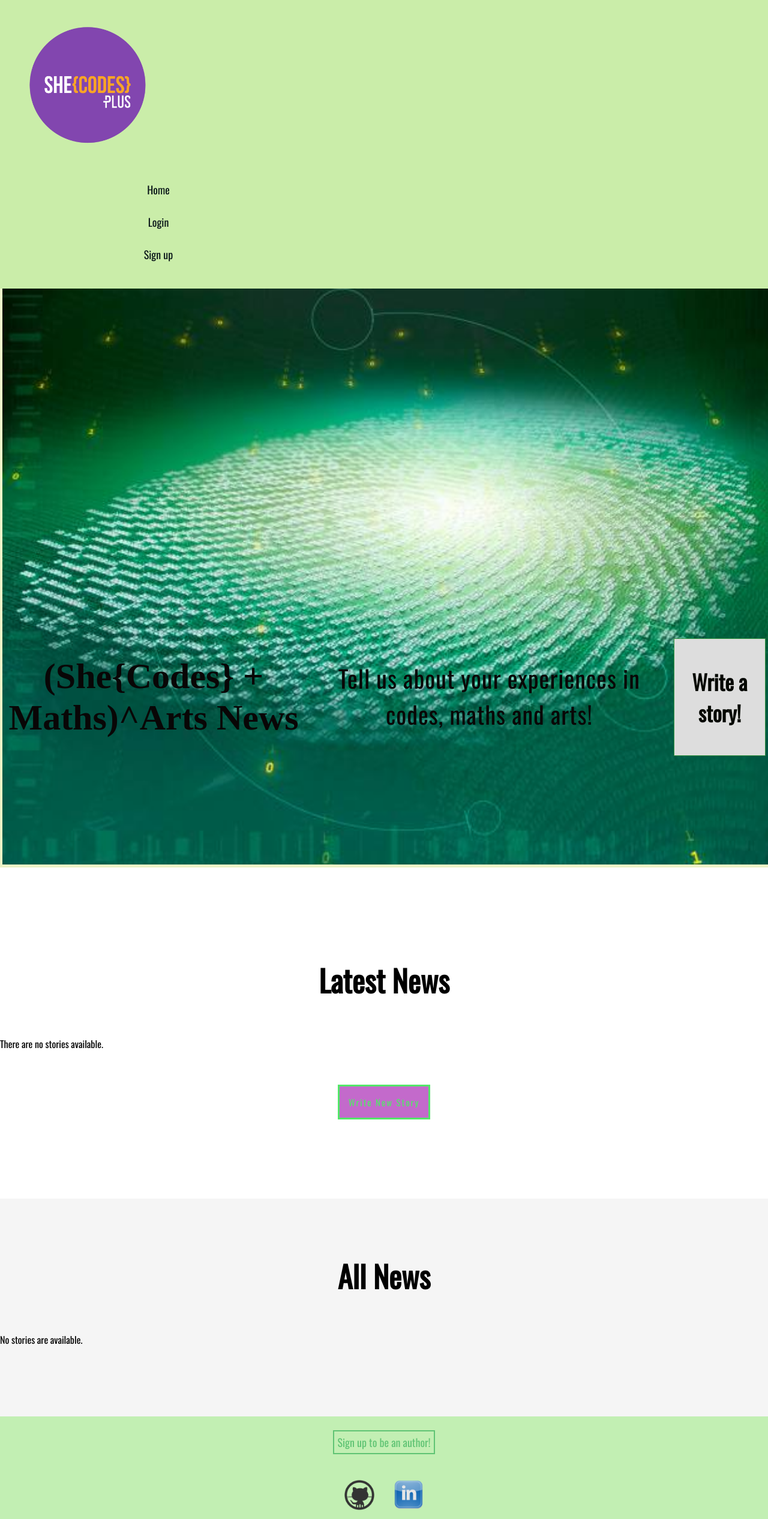
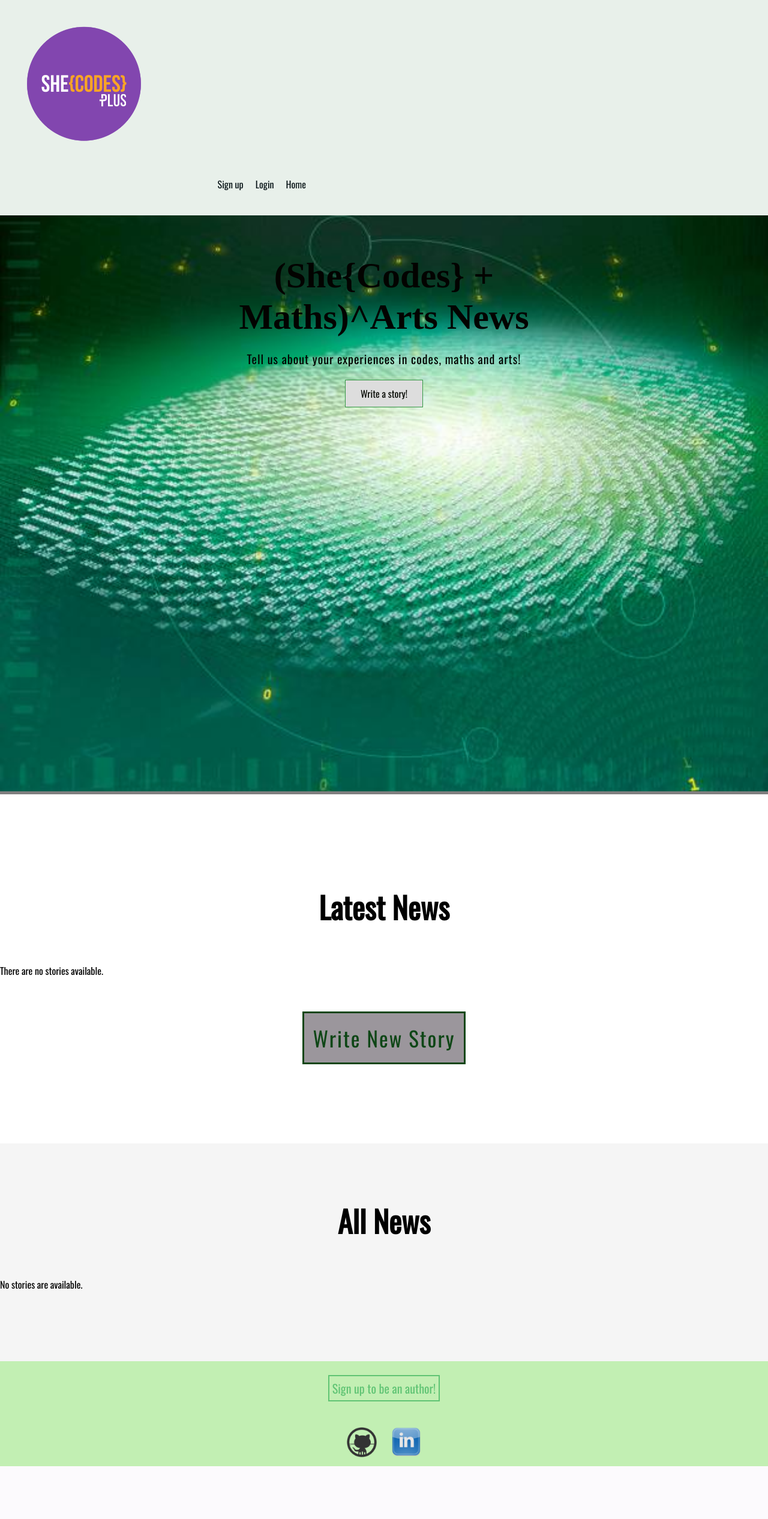
Before and after one commit to SheCodesAus/she-codes-django-news-project-nivacm, a Django app: page /news/ in a window 1280 px wide. Shown: the whole page at 60% size. After the commit the page ends 2444 px from the top, so only its background shows below. Run offline with Django 4.2, Linux system fonts and the light colour scheme; data that the repository does not hold is empty; parts of the project's set-up code (start-up, migrations or seed data) failed here and were passed over; some web fonts are replaced.

Commit message:
last changes

```diff
--- a/she_codes_news/static/styles.css
+++ b/she_codes_news/static/styles.css
@@ -11,7 +11,7 @@ header {
     display: flex;
     align-items: center;
     justify-content: space-between;
-    background-color: rgb(202, 237, 169);
+    background-color: rgb(232, 240, 234);
     padding-bottom: 30px;
 }
 
@@ -22,7 +22,7 @@ header {
 
 
 h1 {
-    font-family: 'Lucida Sans', 'Lucida Sans Regular', 'Lucida Grande', 'Lucida Sans Unicode', Geneva, Verdana, sans-serif;
+    /* font-family: 'Lucida Sans', 'Lucida Sans Regular', 'Lucida Grande', 'Lucida Sans Unicode', Geneva, Verdana, sans-serif; */
     text-decoration: none;
     font-size: 65px;
     margin: 0;
@@ -52,19 +52,23 @@ h5 {
 }
 
 .header-text {
-    display: flex;
+    display: flexbox;
     justify-content: space-between;
     flex-direction: row;
     width:100%;
     margin-right: 30px;
-    font-size: 40px;
+    font-size: 20px;
+}
+
+#main-header {
+    width: 100%;
+    max-height: 400px;
 }
 
 
 nav {
-    flex-basis: 100%;
     display: flex;
-    flex-direction:column;
+    flex-direction:row-reverse;
     align-items: center;
 }
 
@@ -74,19 +78,18 @@ nav a {
 
 }
 
-/* a:hover {
+a:hover {
     color: #359744;
-} */
+}
 
 a {
     text-decoration: none;
-    margin: 4px;
-    font-size: 18px;
+    /* margin: 4px;
+    font-size: 18px; */
 }
 
 a, p {
     font-family: 'Oswald', sans-serif;
-
 }
 
 
@@ -127,10 +130,10 @@ form input {
 }
 
 .button {
-    color: #53e669;
-    background-color: #c36acb;
+    color: #0e4616;
+    background-color: #9b969c;
     text-align: center;
-    font-size: 15px;
+    font-size: 35px;
     padding: 15px;
     border: solid;
     align-content: center;
@@ -216,7 +219,7 @@ margin-top: 40px;
 
 
 .hero-image {
-    background-image: linear-gradient(rgba(225, 237, 152, 0.5), rgba(217, 228, 141, 0.5));
+    background-image: linear-gradient(rgba(0, 0, 0, 0.5), rgba(0, 0, 0, 0.5));
     height: 50%;
     background-position: center;
     background-repeat: no-repeat;
@@ -230,7 +233,7 @@ margin-top: 40px;
 }
 
 .hero-title{
-    display: flex;
+    display: inline-flexbox;
     align-items: center;
     justify-content: space-between;
     font-family: 'Playfair Display', serif;
@@ -238,18 +241,16 @@ margin-top: 40px;
 }
 
 .hero-text {
-    display: inline-flex;
     text-align: center;
     position: absolute;
-    top: 60%;
-    left: 0%;
-    color: rgb(9, 6, 6);
+    top: 20%;
+    left: 50%;
+    transform: translate(-50%, -50%);
+    color: rgb(3, 3, 0);
 }
 
 #hero-text{
-    flex-basis:80%;
-    display: flex;
-    font-size: 40px;
+    font-size: 20px;
     font-family: 'Oswald', sans-serif;
     letter-spacing: 1px;
 }
@@ -264,7 +265,7 @@ margin-top: 40px;
     text-align: center;
     cursor: pointer;
     font-family: 'Oswald', sans-serif;
-    font-size: 25 px;
+    font-size: 18 px;
 }
 
 .hero-text a:hover {
--- a/she_codes_news/templates/base.html
+++ b/she_codes_news/templates/base.html
@@ -28,8 +28,9 @@
                 <h1 class="hero-title">
                     (She{Codes} + Maths)^Arts News
                 </h1>
+
                 <p id="hero-text">Tell us about your experiences in codes, maths and arts!</p>
-                <a href="{% url 'news:newStory' %}"><h3> Write a story!</h3></a>
+                <a href="{% url 'news:newStory' %}">Write a story!</a>
             </div>
         </div>
     {% block content %} {% endblock %}  <!-- content blocks here -->
--- a/she_codes_news/templates/nav.html
+++ b/she_codes_news/templates/nav.html
@@ -1,3 +1,4 @@
+
 <nav>
     <a href="{% url 'news:index' %}">Home</a>
     {% if request.user.is_authenticated %}
```
